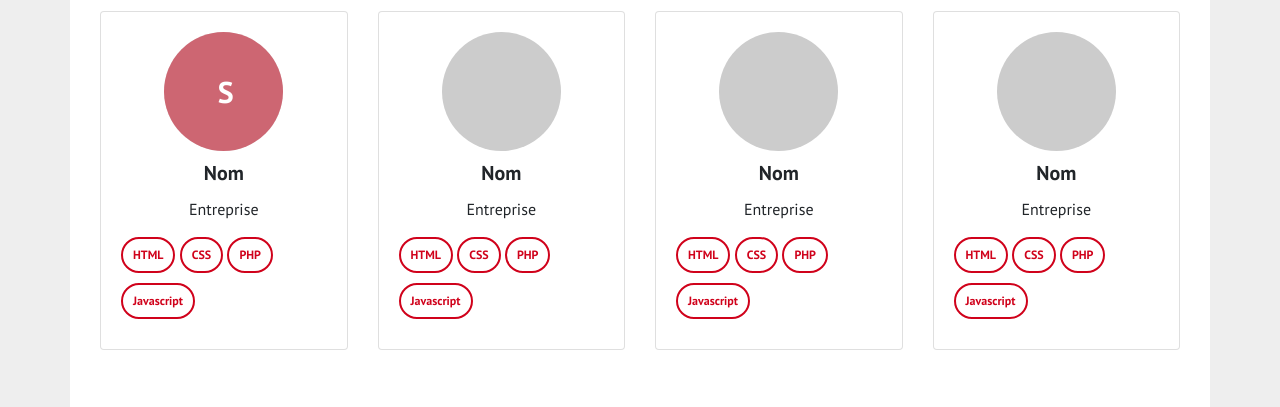
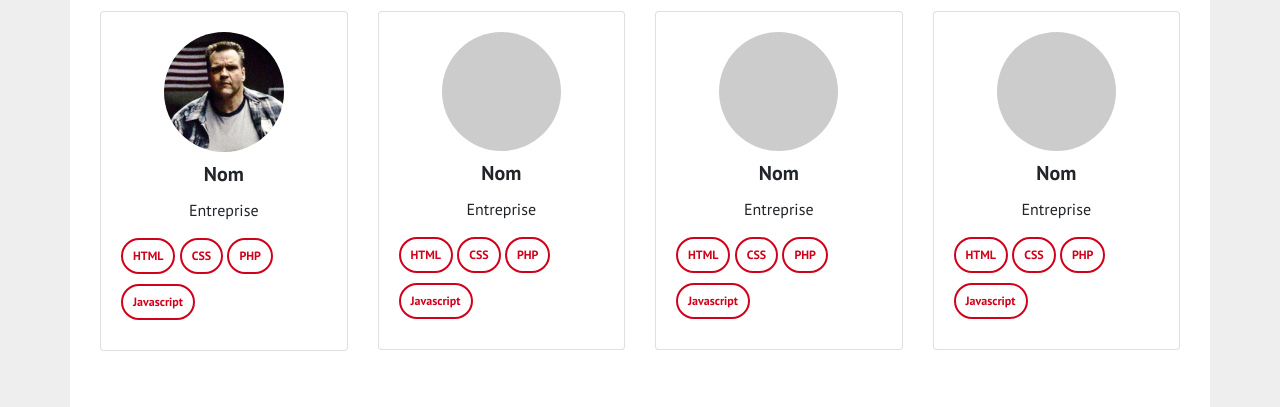
Before and after one commit to Helkir/TeamFactory, a plain HTML site: page create-team.html in a window 1280 px wide. Shown: the part 406-813 px from the top of the page. Drawn offline with nearby package versions, Linux system fonts and the light colour scheme.

Commit message:
Ajout d'image background pp-user

```diff
--- a/css/style.css
+++ b/css/style.css
@@ -188,19 +188,21 @@ input {
     text-align: center;
 }
 
-.user-scrum .pp-user:after{
+.user-scrum .pp-user{
+background-image: url('../img/RobertPaulson.png');
 content: "";
 border-radius: 50%;
-width: 100%;
-height: 100%;
+width: 120px;
+height: 120px;
 left: 0;
 top: 0;
 background-color: rgba(208, 2, 27, .5);
-position: absolute;
+/* position: absolute; */
+background-size: cover;
 }
 
 .user-scrum .pp-user:before {
-content: "S";
+
 color: #fff;
 position: absolute;
 z-index: 999;
```
Also changed, not shown: img/RobertPaulson.png (added).
